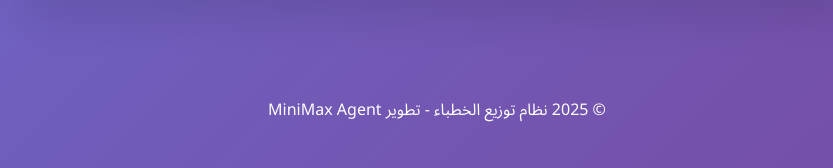
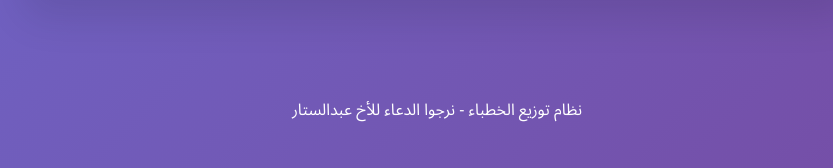
Before and after one commit to abdomakrt/mosqi, a Flask app: page / in a window 1280 px wide. Shown: the part 1558-1726 px from the top of the page, without its empty margins (203-1036 px from the left). Run offline with Flask 3, Linux system fonts and the light colour scheme; the visitor is signed in with stand-in values (Sample User, id 1); data comes from the database, SQL or seed files in the repository; data that the repository does not hold is empty.

Commit message:
chore: تحديث نص التذييل إلى 'نظام توزيع الخطباء - نرجوا الدعاء للأخ عبدالستار'

```diff
--- a/templates/base.html
+++ b/templates/base.html
@@ -371,7 +371,7 @@
     <!-- Footer -->
     <footer class="footer">
         <div class="container">
-            <p>&copy; 2025 نظام توزيع الخطباء - تطوير MiniMax Agent</p>
+            <p>نظام توزيع الخطباء - نرجوا الدعاء للأخ عبدالستار</p>
         </div>
     </footer>
 
```
